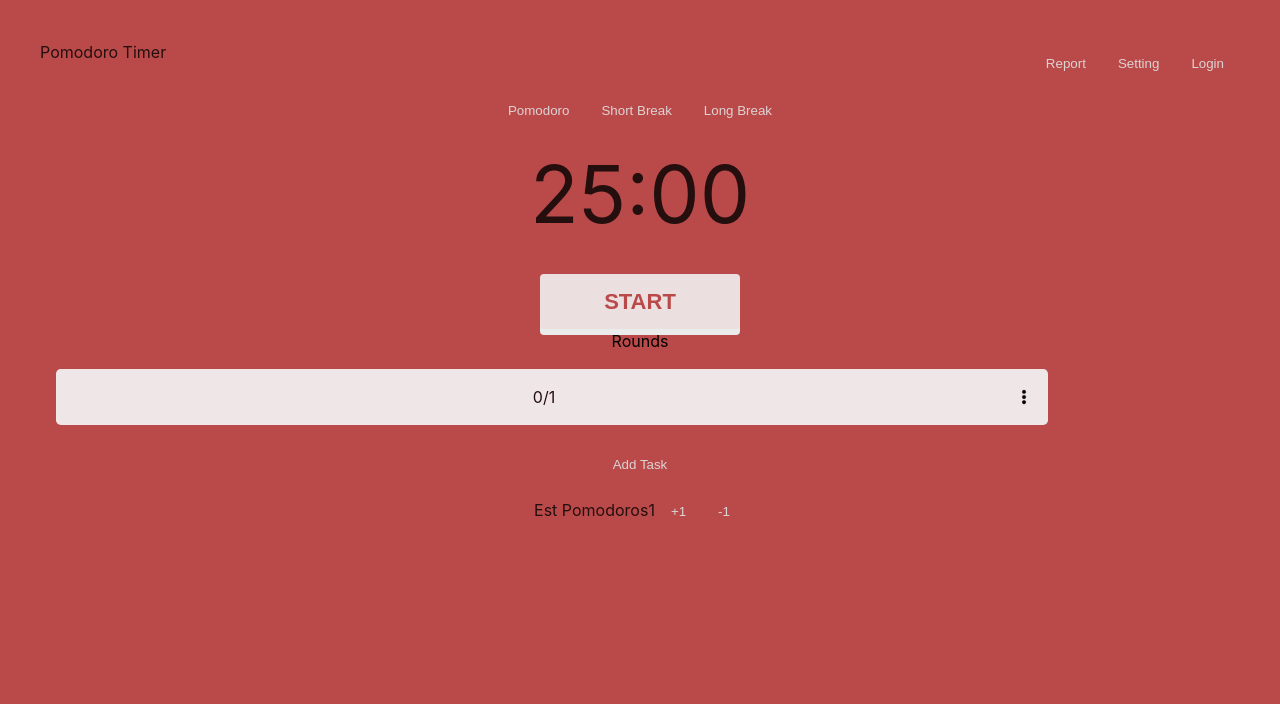
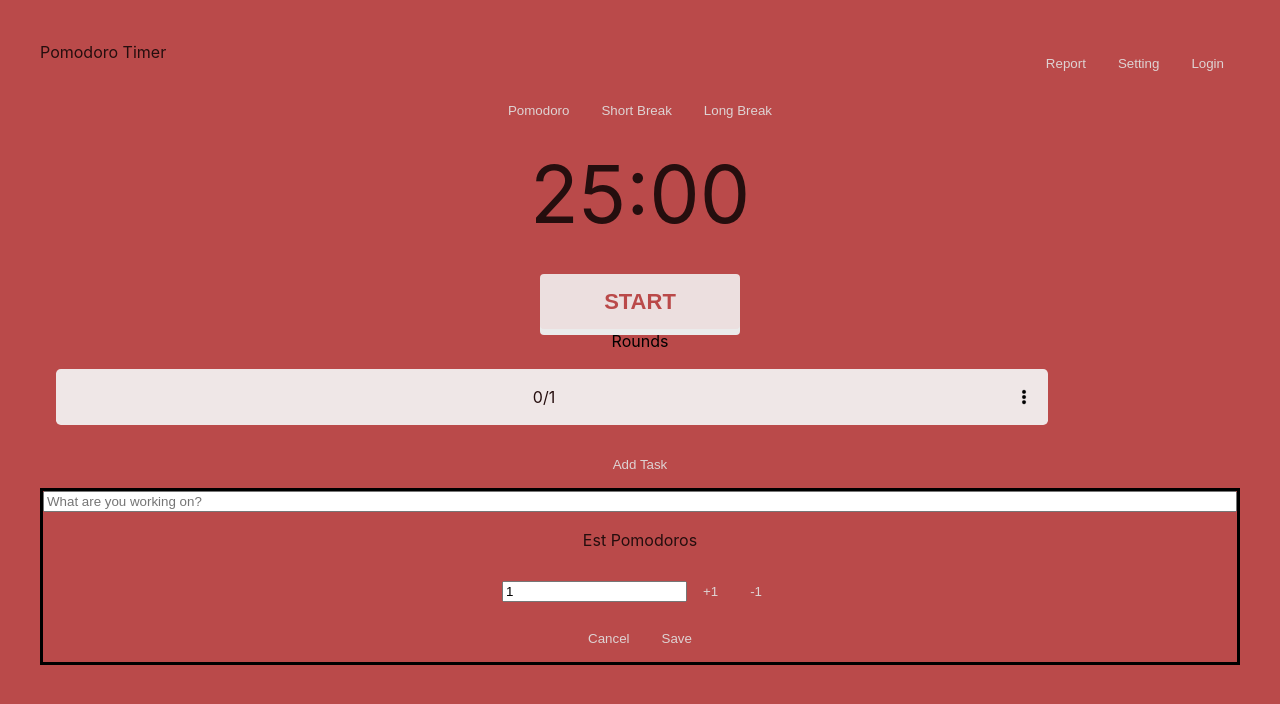
Before and after one commit to missatrox44/pomodoro-clock, a React (Vite) app: page / in a window 1280 px wide. Both pictures are taken after a click on the button "Add Task". Shown: the top 704 px of the page. Built offline with nearby package versions, Linux system fonts and the light colour scheme.

Commit message:
estimated pomodoro buttons functional

```diff
--- a/src/App.css
+++ b/src/App.css
@@ -67,3 +67,9 @@ color: var(--text1-light);
 .hidden {
   display: none;
 }
+
+.pomodoro-creation-menu {
+  display: flex;
+  flex-direction: column;
+  border: 3px solid black;
+}
--- a/src/components/Modal.jsx
+++ b/src/components/Modal.jsx
@@ -1,17 +1,68 @@
-import React from 'react';
-import { useState } from 'react';
+import React from "react";
+import { useState } from "react";
 
 function Modal() {
-  const [roundsEstimated, setRoundsEstimated] = useState(1)
+  const [roundsEstimated, setRoundsEstimated] = useState(1);
+
+  const [input, setInput] = useState("");
+
+  //not sure if we need to manage this state somewhere else
+  // const [isHideModal, setIsHideModal] = useState(true);
+
+  // function showModal() {
+  //   setIsHideModal(false);
+  // }
+
+  function handleChange(e) {
+    // setInput;
+  }
+
+  function addOne() {
+    setRoundsEstimated(roundsEstimated + 1);
+  }
+
+  function minusOne() {
+    setRoundsEstimated(roundsEstimated - 1);
+  }
+
+  function cancel() {
+    // setIsHideModal(true);
+  }
+
+  function save() {
+    // setIsHideModal(true);
+    //function to add task item to list goes here
+  }
 
   return (
-    <div className='pomodoro-creation-menu'>
-    {/* <input type='text'>What are you working on?</input> */}
-    <span>Est Pomodoros</span>
-    <span>1</span>
-    <button>+1</button><button>-1</button>
-  </div>
-  )
+    <div className="pomodoro-creation-menu">
+      <input
+        type="text"
+        className="input-field"
+        name="task"
+        placeholder="What are you working on?"
+        onChange={handleChange}
+        // value={task}
+      />
+      <p>Est Pomodoros</p>
+      <div>
+        <input
+          type="text"
+          className="input-field"
+          name="num"
+          placeholder="1"
+          onChange={handleChange}
+          value={roundsEstimated}
+        />
+        <button onClick={addOne}>+1</button>
+        <button onClick={minusOne}>-1</button>
+      </div>
+      <div>
+        <button onClick={cancel}>Cancel</button>
+        <button onClick={save}>Save</button>
+      </div>
+    </div>
+  );
 }
 
-export default Modal
+export default Modal;
```
Also changed, not shown: src/components/TaskContainer.jsx (+6 -6 lines).
